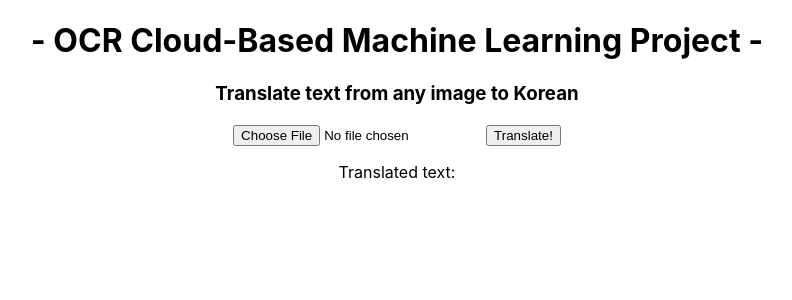
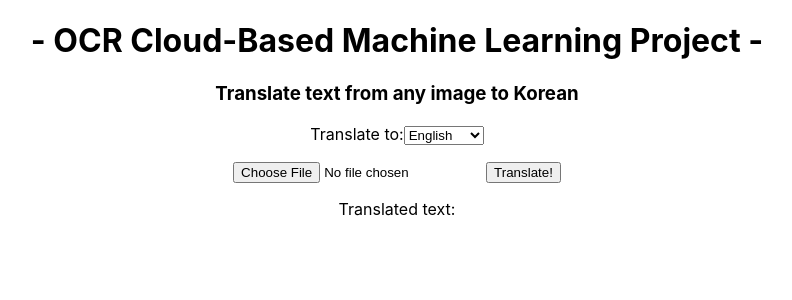
Before and after one commit to yjeong48/livetext-react, a React (Create React App) app: page / in a window 1280 px wide. Shown: the top 300 px of the page, without its empty margins (243-1035 px from the left). Built offline with nearby package versions, Linux system fonts and the light colour scheme.

Commit message:
added target lang option

```diff
--- a/src/App.js
+++ b/src/App.js
@@ -8,12 +8,18 @@ class App extends Component {
 	target_lang: ""
 	};
 
+	// After choosing target language
+	onLanguageChange = event => {
+		console.log(event.target.value)
+		this.setState({ target_lang: event.target.value});
+		};
+
 	// After selecting file from pop up
 	onFileChange = event => {
 	this.setState({ selectedFile: event.target.files[0] });
 	};
 
-	// After clicking the translate button)
+	// After clicking the translate button
 	onFileUpload = () => {
 
 	const formData = new FormData();
@@ -23,11 +29,20 @@ class App extends Component {
 		this.state.selectedFile.name
 	);
 
+	formData.append(
+		"target_lang",
+		this.state.target_lang
+	)
+
 	// Details of the uploaded file
 	console.log(this.state.selectedFile);
 
 	// Request made to the backend api
-	axios.post("https://livetext-flask.herokuapp.com/translate", formData)
+	axios.post("https://livetext-flask.herokuapp.com/translate", formData, {
+		headers: {
+		  "Content-Type": "multipart/form-data",
+		},
+	  })
 	.then(response => this.setState({ translated_text: response.data}))
 	.catch(function (error) {
 		console.log(error)
@@ -54,6 +69,19 @@ class App extends Component {
 			Translate text from any image to Korean
 			</h3>
 			<div>
+				<label for="language">Translate to:</label>
+				<select select type="" value={this.state.target_lang} onChange={this.onLanguageChange}>
+					<option value="en">English</option>
+					<option value="ko">Korean</option>
+					<option value="el">Greek</option>
+					<option value="fr">French</option>
+					<option value="it">Italian</option>
+					<option value="de">German</option>
+					<option value="ja">Japanese</option>
+				</select>
+            </div>
+			<p></p>
+			<div>
 				<input type="file" onChange={this.onFileChange} />
 				<button onClick={this.onFileUpload}>
 				Translate!
```
Also changed, not shown: 7 other files (tests, documents, lock files or other folders).
